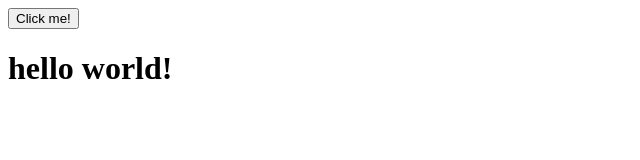
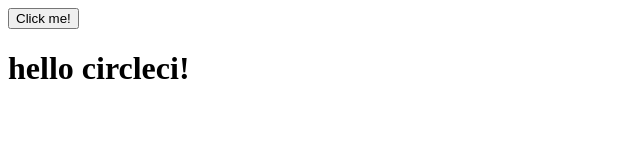
Before and after one commit to Jaryt/Button-Build-Test, a website: page index.html in a window 1280 px wide. Both pictures are taken after a click on the button "Click me!". Shown: the full height of the page, 0-640 px from the left. Drawn offline with Linux system fonts and the light colour scheme.

Commit message:
This should fail

```diff
--- a/index.html
+++ b/index.html
@@ -8,7 +8,7 @@
 		function changeText() {
 			var element = document.getElementById("textHolder");
 
-			element.innerHTML = "hello world!";
+			element.innerHTML = "hello circleci!";
 		}
 	</script>
 </html>
```
